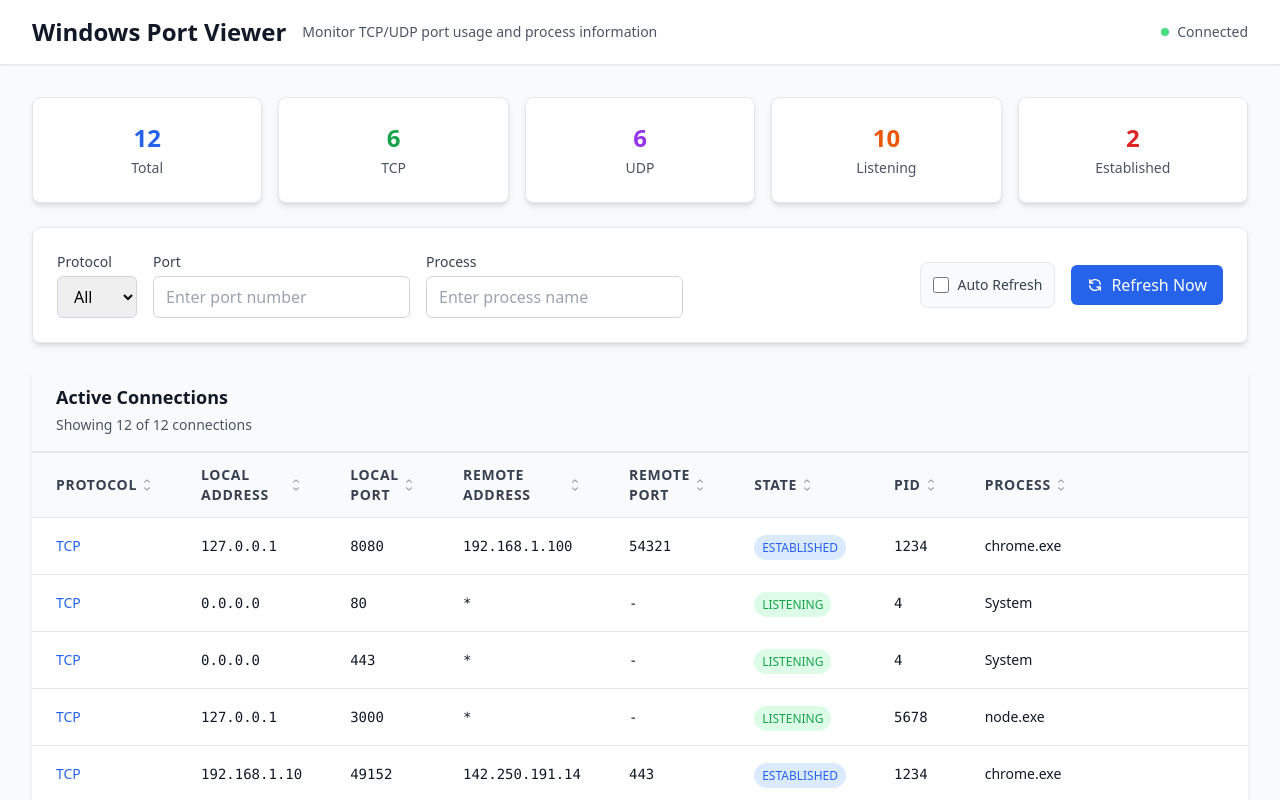
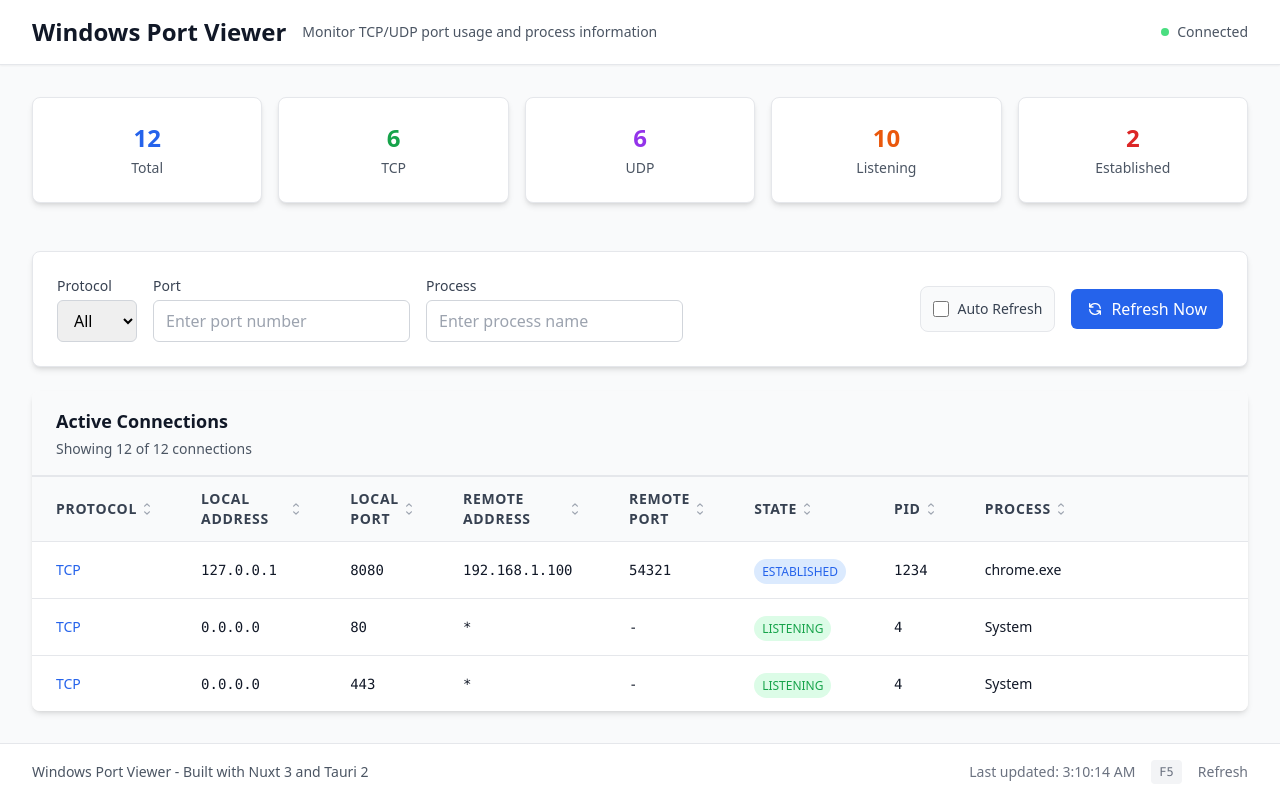
Before and after one commit to rock117/PortViewer, a Nuxt app: page / in a window 1280 px wide. Shown: the top 800 px of the page. Built offline with nearby package versions, Linux system fonts and the light colour scheme.

Commit message:
fix: limit scrollbar to table content only
Remove outer page scrollbar and keep only internal table scrolling

```diff
--- a/components/ConnectionsTable.vue
+++ b/components/ConnectionsTable.vue
@@ -1,7 +1,7 @@
 <template>
-  <div class="bg-white rounded-lg shadow-md overflow-hidden min-h-96">
-    <!-- Table Header -->
-    <div class="px-6 py-4 bg-gray-50 border-b border-gray-200">
+  <div class="bg-white rounded-lg shadow-md overflow-hidden flex flex-col h-full">
+    <!-- Table Header - Fixed -->
+    <div class="px-6 py-4 bg-gray-50 border-b border-gray-200 flex-shrink-0">
       <h3 class="text-lg font-semibold text-gray-900">Active Connections</h3>
       <p class="text-sm text-gray-600 mt-1">
         Showing {{ filteredConnections.length }} of {{ connections.length }} connections
@@ -9,8 +9,9 @@
     </div>
 
     <!-- Loading State -->
-    <div v-if="isLoading" class="overflow-x-auto">
-      <table class="min-w-full divide-y divide-gray-200 table-fixed">
+    <div v-if="isLoading" class="flex-1 overflow-hidden">
+      <div class="overflow-auto h-full">
+        <table class="min-w-full divide-y divide-gray-200 table-fixed">
         <colgroup>
           <col class="w-20"> <!-- Protocol -->
           <col class="w-32"> <!-- Local Address -->
@@ -62,11 +63,12 @@
             </td>
           </tr>
         </tbody>
-      </table>
+        </table>
+      </div>
     </div>
 
     <!-- Error State -->
-    <div v-else-if="error" class="px-6 py-12 text-center">
+    <div v-else-if="error" class="flex-1 flex items-center justify-center px-6 py-12">
       <div class="text-red-600 mb-2">
         <svg class="w-12 h-12 mx-auto mb-4" fill="none" stroke="currentColor" viewBox="0 0 24 24">
           <path stroke-linecap="round" stroke-linejoin="round" stroke-width="2" d="M12 9v2m0 4h.01m-6.938 4h13.856c1.54 0 2.502-1.667 1.732-2.5L13.732 4c-.77-.833-1.964-.833-2.732 0L3.732 16.5c-.77.833.192 2.5 1.732 2.5z"></path>
@@ -80,7 +82,7 @@
     </div>
 
     <!-- Empty State -->
-    <div v-else-if="filteredConnections.length === 0" class="px-6 py-12 text-center">
+    <div v-else-if="filteredConnections.length === 0" class="flex-1 flex items-center justify-center px-6 py-12">
       <div class="text-gray-400 mb-4">
         <svg class="w-12 h-12 mx-auto" fill="none" stroke="currentColor" viewBox="0 0 24 24">
           <path stroke-linecap="round" stroke-linejoin="round" stroke-width="2" d="M9 12h6m-6 4h6m2 5H7a2 2 0 01-2-2V5a2 2 0 012-2h5.586a1 1 0 01.707.293l5.414 5.414a1 1 0 01.293.707V19a2 2 0 01-2 2z"></path>
@@ -91,7 +93,8 @@
     </div>
 
     <!-- Table -->
-    <div v-else class="overflow-x-auto">
+    <div v-else class="flex-1 overflow-hidden">
+      <div class="overflow-auto h-full">
       <table class="min-w-full divide-y divide-gray-200 table-fixed">
         <colgroup>
           <col class="w-20"> <!-- Protocol -->
@@ -184,6 +187,7 @@
           </tr>
         </tbody>
       </table>
+      </div>
     </div>
   </div>
 </template>
--- a/composables/useConnections.ts
+++ b/composables/useConnections.ts
@@ -1,4 +1,4 @@
-import { ref, computed, watch, readonly, onUnmounted } from 'vue'
+import { ref, computed, watch, readonly, onUnmounted, nextTick } from 'vue'
 import type { ConnectionInfo } from '~/plugins/tauri.client'
 import { logger } from '~/utils/logger'
 
@@ -87,7 +87,7 @@ export const useConnections = () => {
   // Apply filters to connections
   const applyFilters = (): void => {
     let filtered: ConnectionInfo[] = [...connections.value]
-
+    const total = filtered.length
     // Protocol filter
     if (filters.value.protocol !== 'all') {
       filtered = filtered.filter((conn: ConnectionInfo) =>
@@ -109,12 +109,12 @@ export const useConnections = () => {
 
           // Debug specific cases
           if (result) {
-            logger.debug(`✅ Match found: ${conn.local_port}/${conn.remote_port} matches "${portStr}"`, {
-              local_port: conn.local_port,
-              remote_port: conn.remote_port,
-              localMatch,
-              remoteMatch
-            })
+            if(localMatch){
+              logger.debug(`✅ Local port match found: ${conn.local_port} matches "${portStr}"`)
+            }
+            if(remoteMatch){
+              logger.debug(`✅ Remote port match found: ${conn.remote_port} matches "${portStr}"`)
+            }
           }
 
           return result
@@ -149,7 +149,23 @@ export const useConnections = () => {
       })
     }
 
-    filteredConnections.value = filtered
+    // Force reactivity update by creating a new array reference
+    filteredConnections.value = [...filtered]
+
+    // Debug: Log final filter results
+    logger.debug(`🎯 Final filter results: ${total} → ${filtered.length} connections`)
+    logger.debug(`📋 FilteredConnections updated:`, {
+      totalOriginal: total,
+      finalFiltered: filtered.length,
+      protocolFilter: filters.value.protocol,
+      portFilter: filters.value.port,
+      processFilter: filters.value.process
+    })
+
+    // Force Vue to re-render by triggering nextTick
+    nextTick(() => {
+      logger.debug(`✨ UI should now show ${filteredConnections.value.length} connections`)
+    })
   }
 
   // Helper function to get nested object values
@@ -170,8 +186,17 @@ export const useConnections = () => {
 
   // Update filters
   const updateFilter = (key: keyof FilterState, value: string): void => {
+    logger.debug(`🔧 Filter update: ${key} = "${value}"`)
     filters.value[key] = value as any
+
+    // Apply filters and log the process
+    logger.debug(`🔄 Applying filters after ${key} change...`)
     applyFilters()
+
+    // Verify the update took effect
+    nextTick(() => {
+      logger.debug(`🔍 Post-filter verification: filteredConnections.length = ${filteredConnections.value.length}`)
+    })
   }
 
   // Auto refresh functionality
--- a/pages/index.vue
+++ b/pages/index.vue
@@ -1,7 +1,7 @@
 <template>
-  <div class="min-h-screen bg-gray-50">
+  <div class="h-screen bg-gray-50 flex flex-col overflow-hidden">
     <!-- Header -->
-    <header class="bg-white shadow-sm border-b border-gray-200">
+    <header class="bg-white shadow-sm border-b border-gray-200 flex-shrink-0">
       <div class="max-w-7xl mx-auto px-4 sm:px-6 lg:px-8">
         <div class="flex items-center justify-between h-16">
           <div class="flex items-center">
@@ -30,7 +30,8 @@
     </header>
 
     <!-- Main Content -->
-    <main class="max-w-7xl mx-auto px-4 sm:px-6 lg:px-8 py-8">
+    <main class="flex-1 overflow-hidden">
+      <div class="max-w-7xl mx-auto px-4 sm:px-6 lg:px-8 py-8 h-full flex flex-col space-y-6">
       <!-- Statistics Cards -->
       <StatisticsCard :statistics="statistics" />
 
@@ -47,6 +48,7 @@
       />
 
         <!-- Connections Table -->
+        <div class="flex-1 min-h-0">
           <ConnectionsTable
             :connections="connections"
             :filtered-connections="filteredConnections"
@@ -56,10 +58,12 @@
             :fetch-connections="fetchConnections"
             :sort-by="sortBy"
           />
+        </div>
+      </div>
     </main>
 
     <!-- Footer -->
-    <footer class="bg-white border-t border-gray-200 mt-12">
+    <footer class="bg-white border-t border-gray-200 flex-shrink-0">
       <div class="max-w-7xl mx-auto px-4 sm:px-6 lg:px-8 py-4">
         <div class="flex items-center justify-between">
           <p class="text-sm text-gray-600">
--- a/src-tauri/tauri.conf.json
+++ b/src-tauri/tauri.conf.json
@@ -5,7 +5,7 @@
   "build": {
     "beforeDevCommand": "npm run dev",
     "beforeBuildCommand": "npm run generate",
-    "devUrl": "http://localhost:3000",
+    "devUrl": "http://localhost:1420",
     "frontendDist": "../dist"
   },
   "app": {
```
Lines whose indentation alone changed are shown as unchanged.
